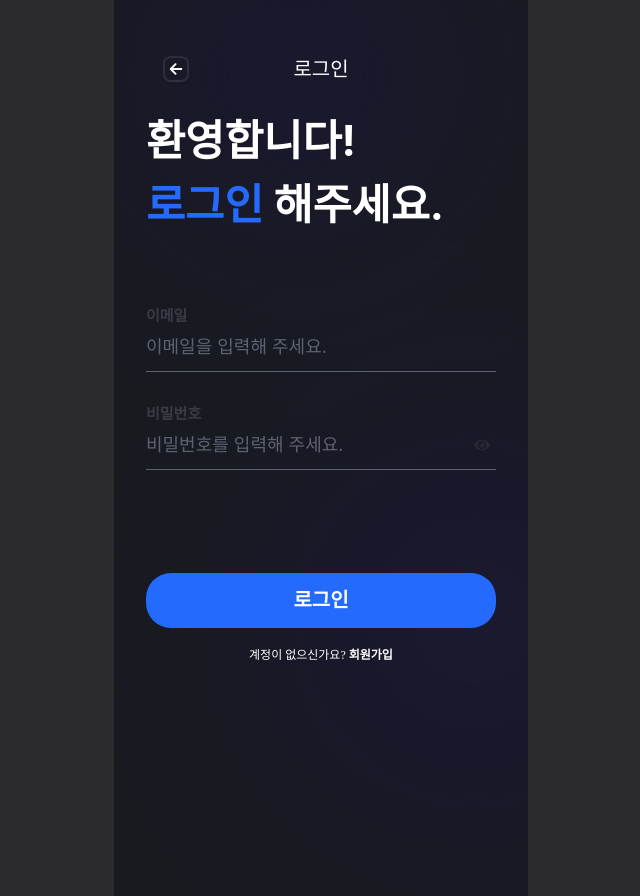
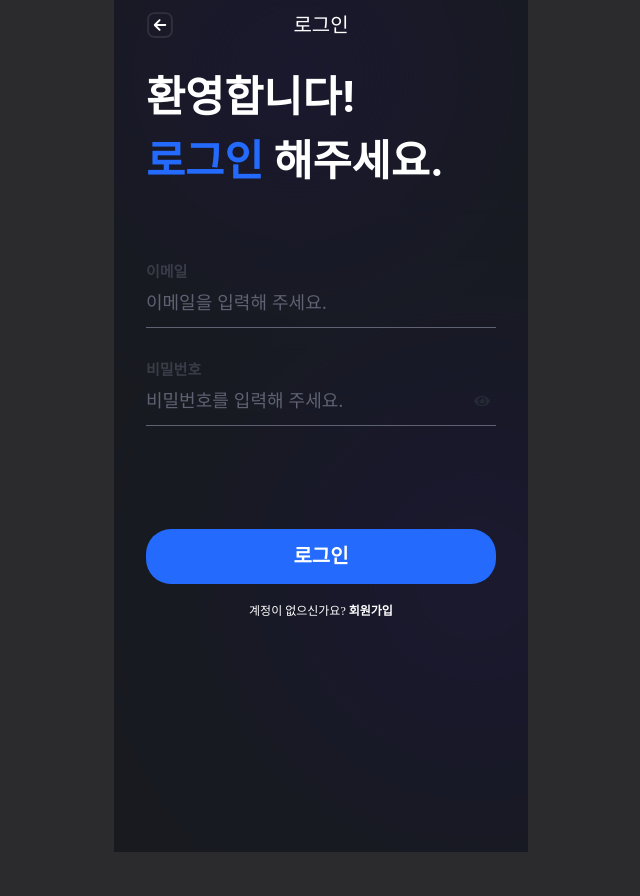
Before and after one commit to Nong-Mo/Frontend, a React (Create React App) app: page /signin in a window 1280 px wide. Shown: the whole page, without its empty margins (319-959 px from the left). After the commit the page ends 852 px from the top, so only its background shows below. Built offline with nearby package versions, Linux system fonts and the light colour scheme; a web font is replaced by a local one.

Commit message:
[Fix] Navbar의 사이즈를 350x50으로 수정

```diff
--- a/src/components/common/MainLayout.tsx
+++ b/src/components/common/MainLayout.tsx
@@ -4,7 +4,7 @@ import { Outlet } from 'react-router-dom';
 const MainLayout = () => {
     return (
         <div className="flex justify-center min-h-screen">
-            <main className="content-container flex justify-center w-[414px] h-[896px] relative bg-white overflow-hidden">
+            <main className="content-container flex justify-center w-[414px] h-[852px] relative bg-white overflow-hidden">
                 <Outlet />
             </main>
         </div>
--- a/src/components/common/NavBar.tsx
+++ b/src/components/common/NavBar.tsx
@@ -27,11 +27,11 @@ export const NavBar: React.FC<NavigationProps> = ({
   };
 
   return (
-    <div className="pt-[44px] flex justify-center">
-      <div className="flex items-center w-full max-w-[350px] h-[50px] relative px-[32px]">
+    <div className="flex justify-center">
+      <div className="flex items-center justify-between w-full max-w-[350px] h-[50px] relative">
         <img
           src={leftIcon}
-          className="w-7 h-7 cursor-pointer absolute left-4"
+          className="w-7 h-7 cursor-pointer absolute"
           alt="back"
           onClick={() => navigate(-1)}
         />
```
